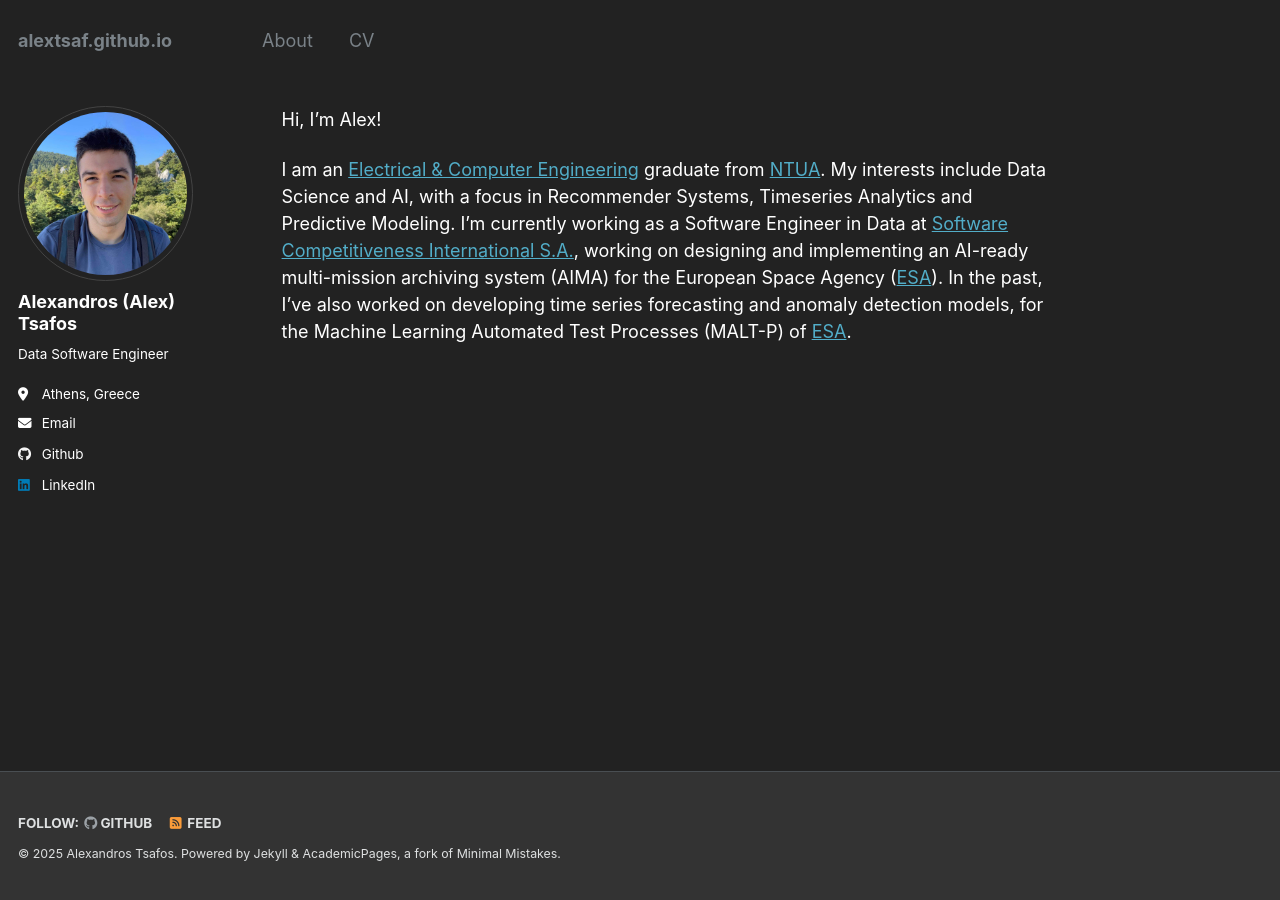
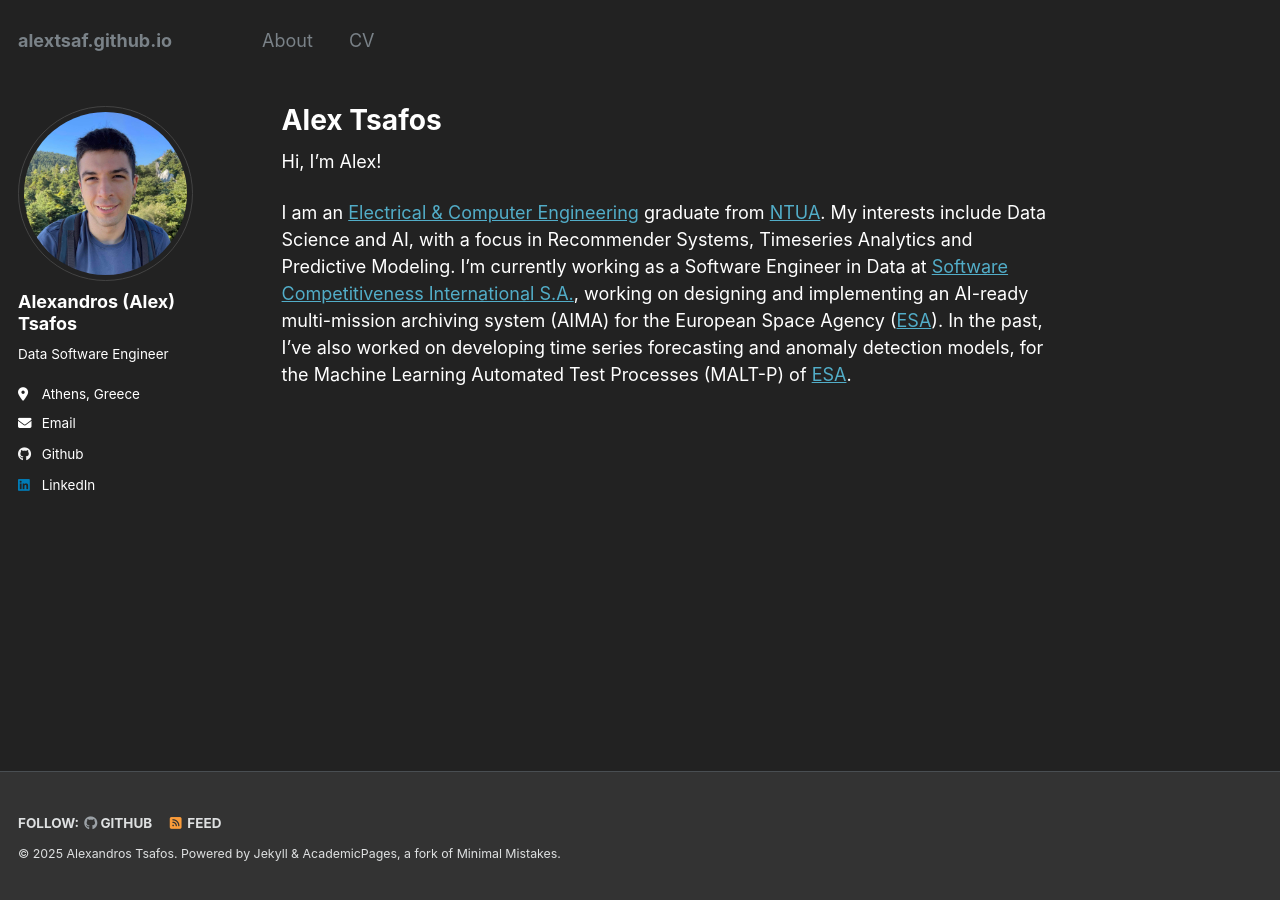
Before and after one commit to alextsaf/alextsaf.github.io, a Jekyll site: the page built from _pages/about.md, in a window 1280 px wide. Built offline with Jekyll 4.4.1, drawn with Linux system fonts in a browser that asks for light colours.

Commit message:
updated page titles

```diff
--- a/_pages/about.md
+++ b/_pages/about.md
@@ -1,6 +1,6 @@
 ---
 permalink: /
-title: #
+title: Alex Tsafos
 author_profile: true
 redirect_from:
   - /about/
```
Also changed, not shown: _pages/cv.md (+1 -1 lines).
